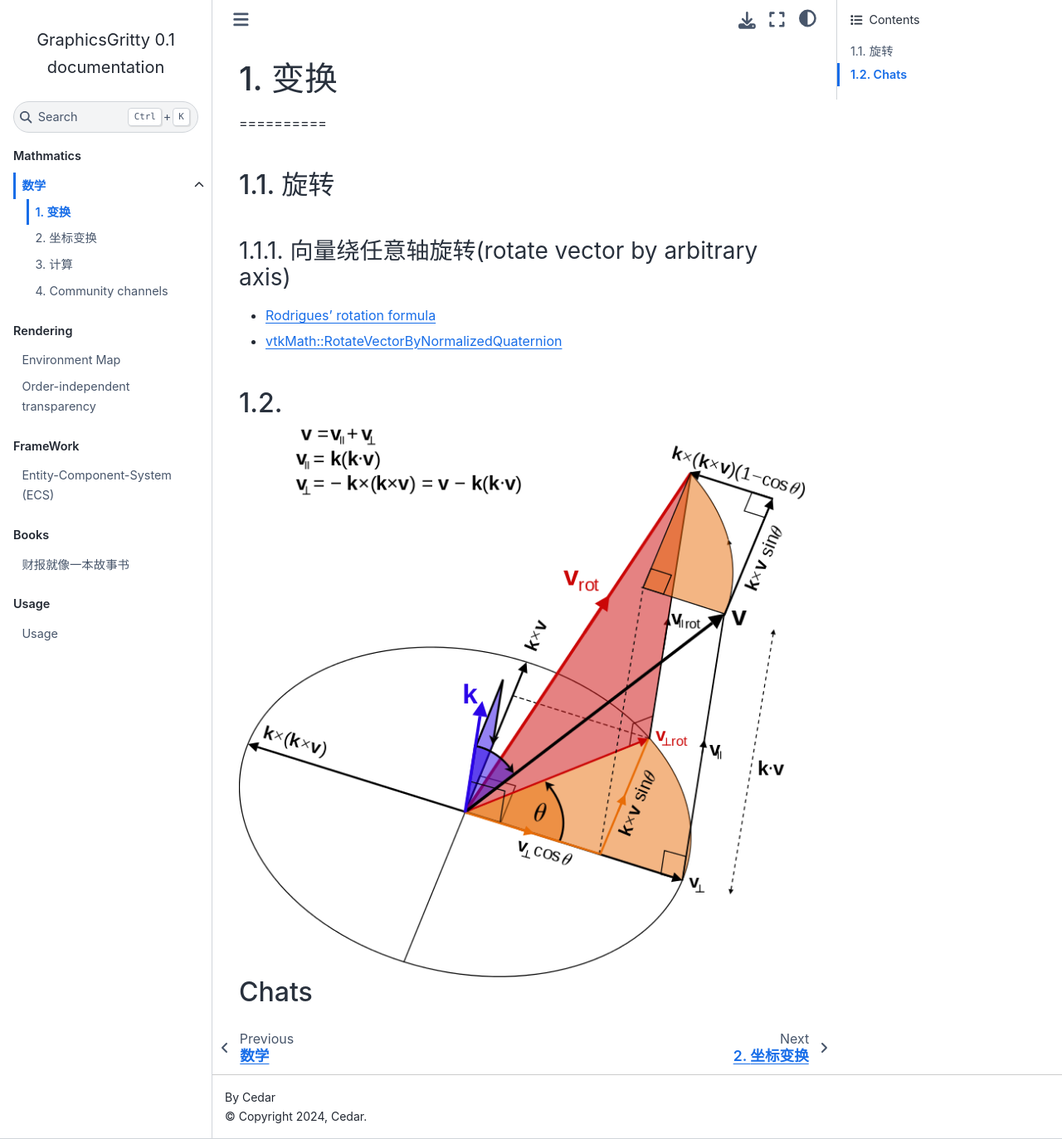
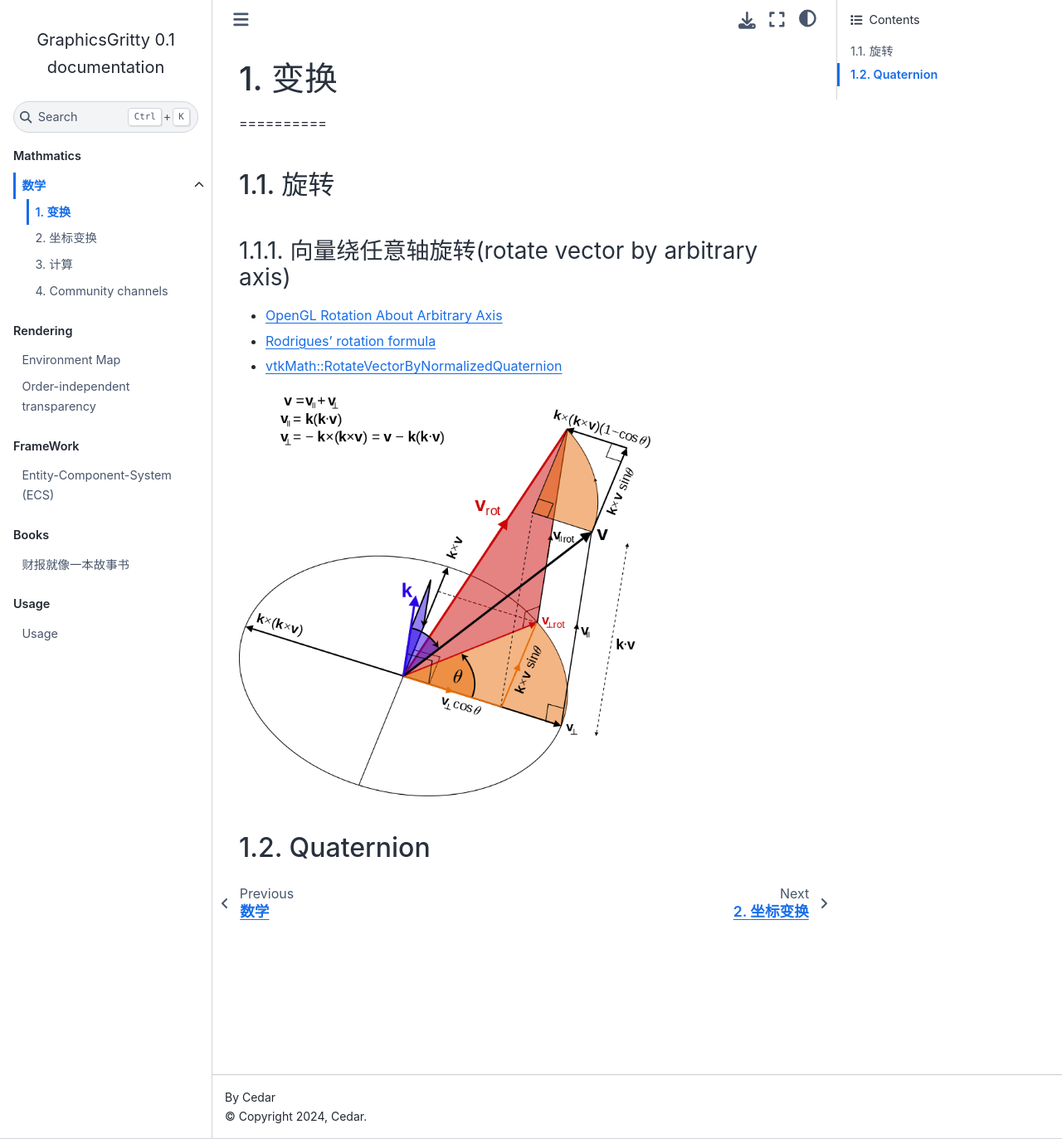
Before and after one commit to cedarz/GraphicsGritty, a Sphinx documentation site: the page built from docs/source/math/Basics/transform.md, in a window 1280 px wide and 1373 px high. Shown: the whole window at 83% size. Built offline with Sphinx 7.4.7 and the Sphinx Book theme 1.1.4, drawn with Linux system fonts in a browser that asks for light colours.

Commit message:
image size

```diff
--- a/docs/requirements.txt
+++ b/docs/requirements.txt
@@ -2,3 +2,4 @@ sphinx>=7.1.2
 sphinx-rtd-theme>=1.3.0rc1
 sphinx-book-theme>=1.1.2
 myst_parser>=2.0.0
+linkify-it-py
--- a/docs/source/conf.py
+++ b/docs/source/conf.py
@@ -23,6 +23,24 @@ extensions = [
     'myst_parser',
 ]
 
+myst_enable_extensions = [
+    "amsmath",
+    "attrs_inline",
+    "colon_fence",
+    "deflist",
+    "dollarmath",
+    "fieldlist",
+    "html_admonition",
+    "html_image",
+    "linkify",
+    "replacements",
+    "smartquotes",
+    "strikethrough",
+    "substitution",
+    "tasklist",
+]
+
+
 intersphinx_mapping = {
     'python': ('https://docs.python.org/3/', None),
     'sphinx': ('https://www.sphinx-doc.org/en/master/', None),
--- a/docs/source/math/Basics/transform.md
+++ b/docs/source/math/Basics/transform.md
@@ -4,9 +4,13 @@
 ## 旋转
 
 ### 向量绕任意轴旋转(rotate vector by arbitrary axis)
+- [OpenGL Rotation About Arbitrary Axis](http://www.songho.ca/opengl/gl_rotate.html)
 - [Rodrigues' rotation formula](https://en.wikipedia.org/wiki/Rodrigues%27_rotation_formula)
 - [vtkMath::RotateVectorByNormalizedQuaternion](https://github.com/Kitware/VTK/blob/master/Common/Core/vtkMath.cxx#L1802)
 
-![](img/700px-Orthogonal_decomposition_unit_vector_rodrigues_rotation_formula.svg.png)
-Chats
------
+<!-- ![](img/700px-Orthogonal_decomposition_unit_vector_rodrigues_rotation_formula.svg.png) -->
+
+<img src="img/700px-Orthogonal_decomposition_unit_vector_rodrigues_rotation_formula.svg.png" alt="Rodrigues' rotation formula"  width="500px">
+
+
+## Quaternion
```
